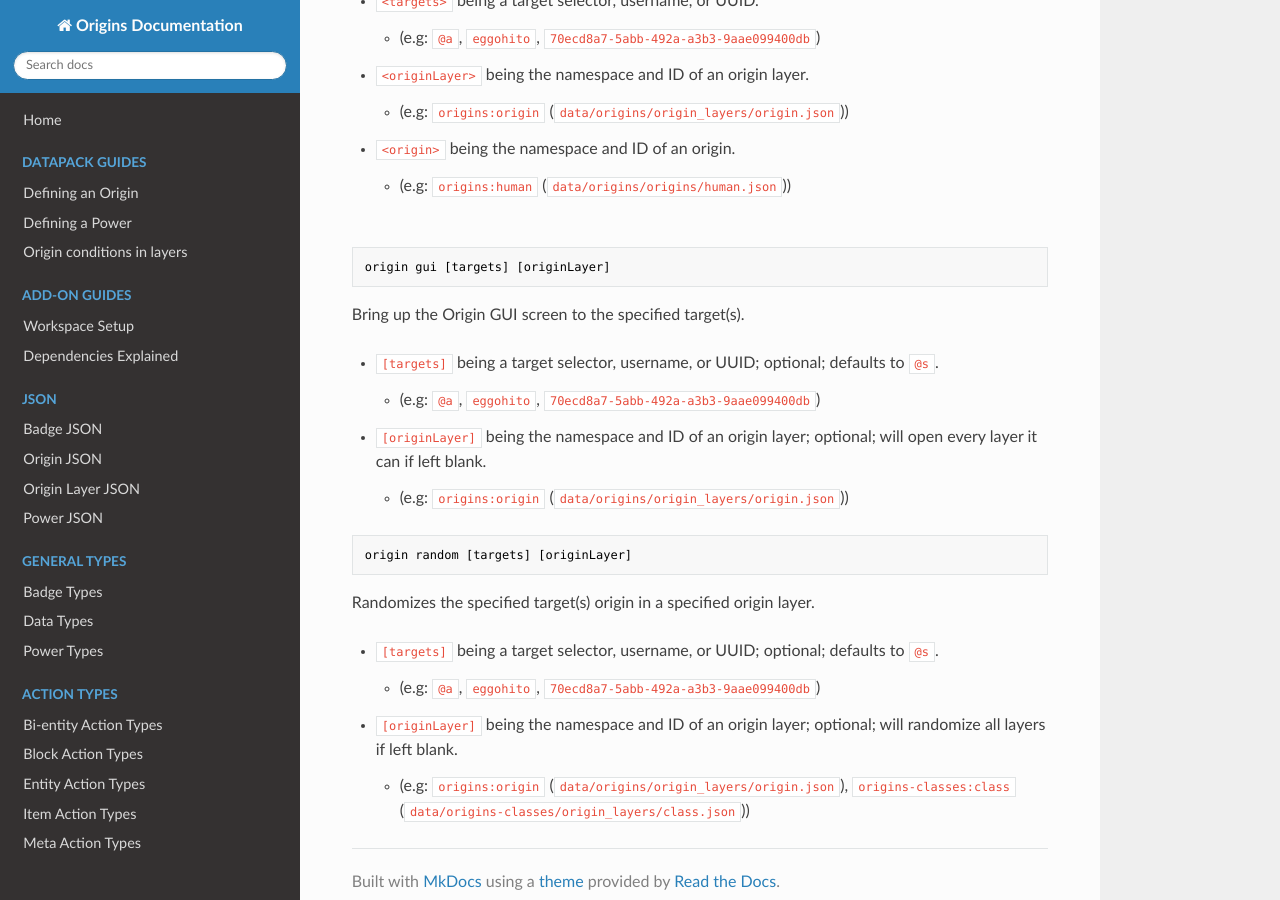
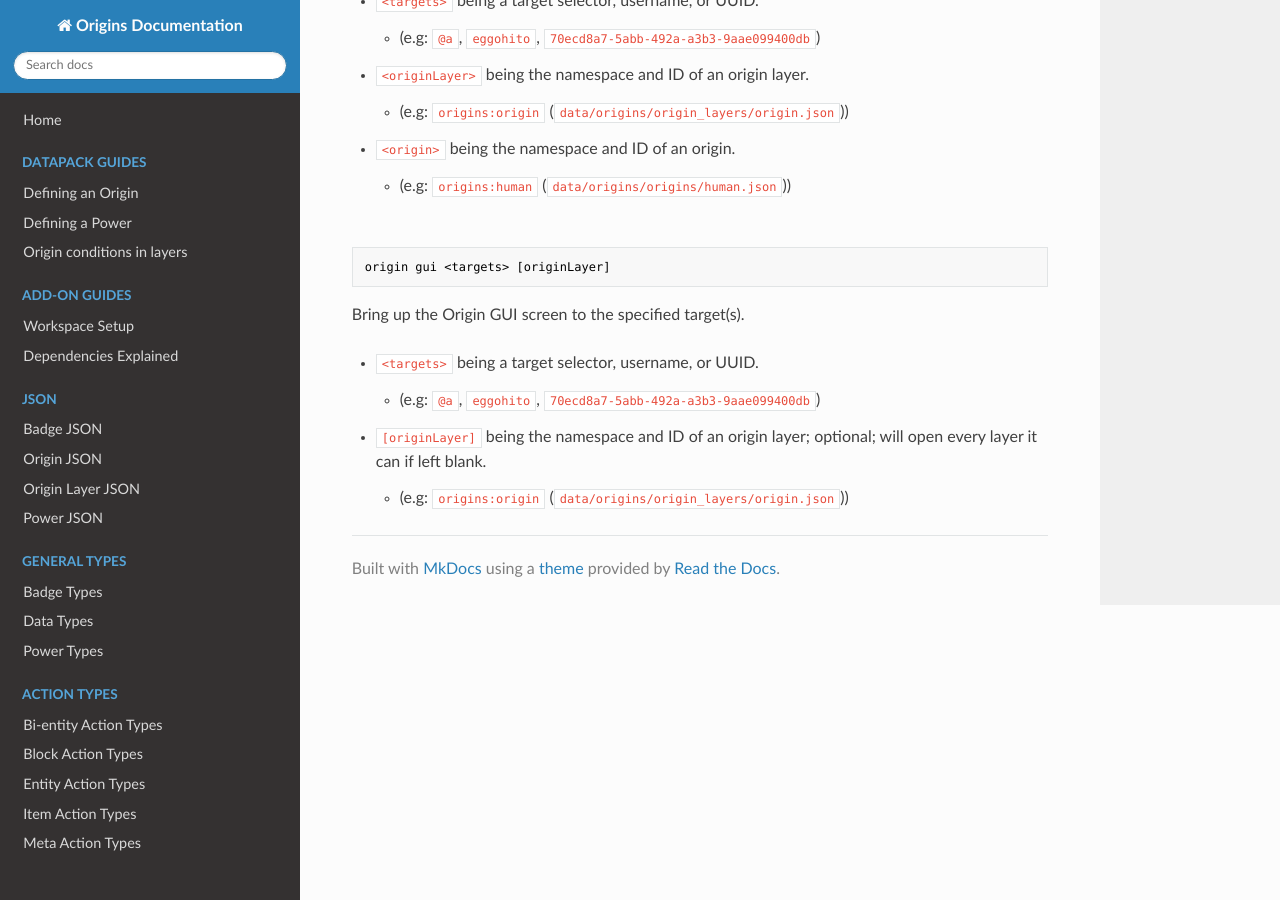
Before and after one commit to apace100/origins-docs, an MkDocs documentation site: the page built from docs/misc/commands/origin.md, in a window 1280 px wide and 900 px high, scrolled down 1336 px. Built offline with MkDocs 1.6.1, drawn with Linux system fonts in a browser that asks for light colours; nearby versions of some CDN libraries.

Commit message:
Modified `origin.md` (Command) Removed documentation for the `random` sub-command

````diff
--- a/docs/misc/commands/origin.md
+++ b/docs/misc/commands/origin.md
@@ -66,23 +66,12 @@ Set the specified target(s) origin in a specified origin layer.
 <br>
 
 ```mcfunction
-origin gui [targets] [originLayer]
+origin gui <targets> [originLayer]
 ```
 Bring up the Origin GUI screen to the specified target(s).
 <br>
 
-* `[targets]` being a target selector, username, or UUID; optional; defaults to `@s`.
+* `<targets>` being a target selector, username, or UUID.
     * (e.g: `@a`, `eggohito`, `70ecd8a7-5abb-492a-a3b3-9aae099400db`)
 * `[originLayer]` being the namespace and ID of an origin layer; optional; will open every layer it can if left blank.
     * (e.g: `origins:origin` (`data/origins/origin_layers/origin.json`))
-
-```mcfunction
-origin random [targets] [originLayer]
-```
-Randomizes the specified target(s) origin in a specified origin layer.
-<br>
-
-* `[targets]` being a target selector, username, or UUID; optional; defaults to `@s`.
-    * (e.g: `@a`, `eggohito`, `70ecd8a7-5abb-492a-a3b3-9aae099400db`)
-* `[originLayer]` being the namespace and ID of an origin layer; optional; will randomize all layers if left blank.
-    * (e.g: `origins:origin` (`data/origins/origin_layers/origin.json`), `origins-classes:class` (`data/origins-classes/origin_layers/class.json`))
````
